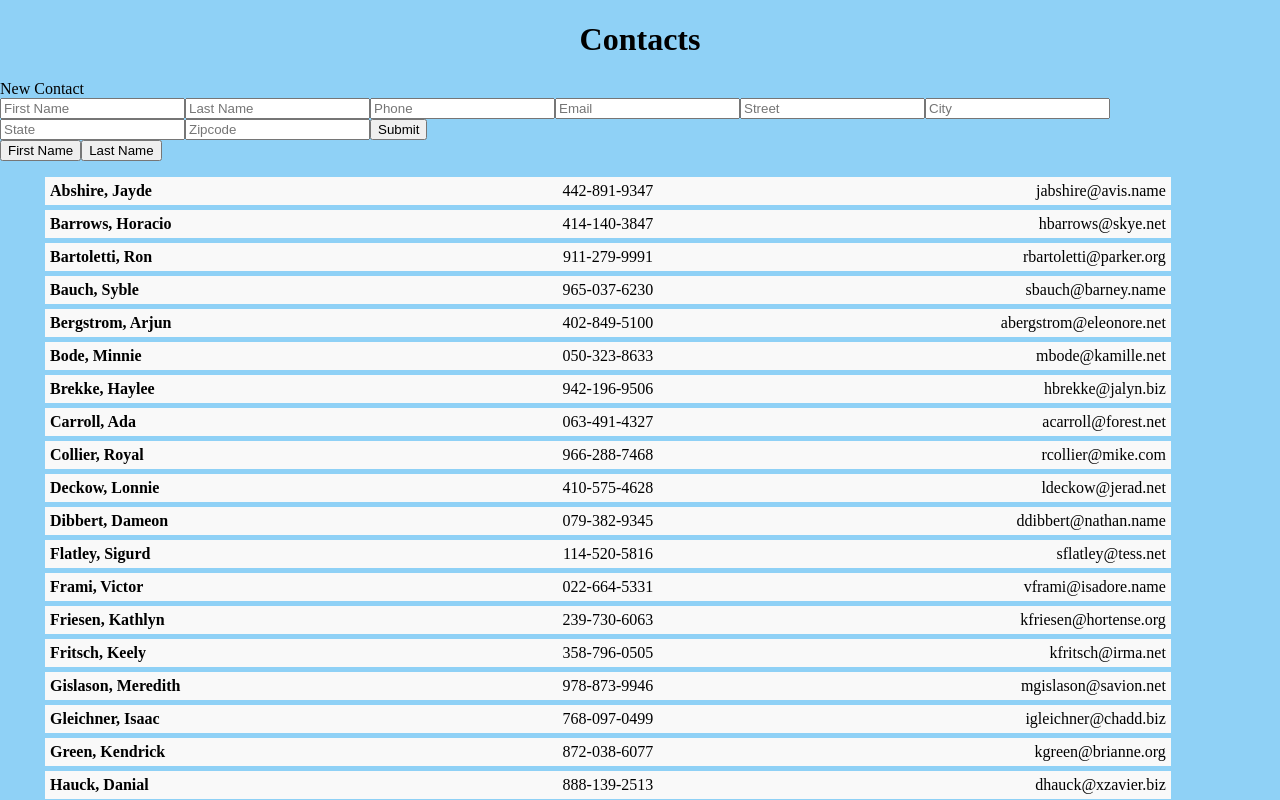
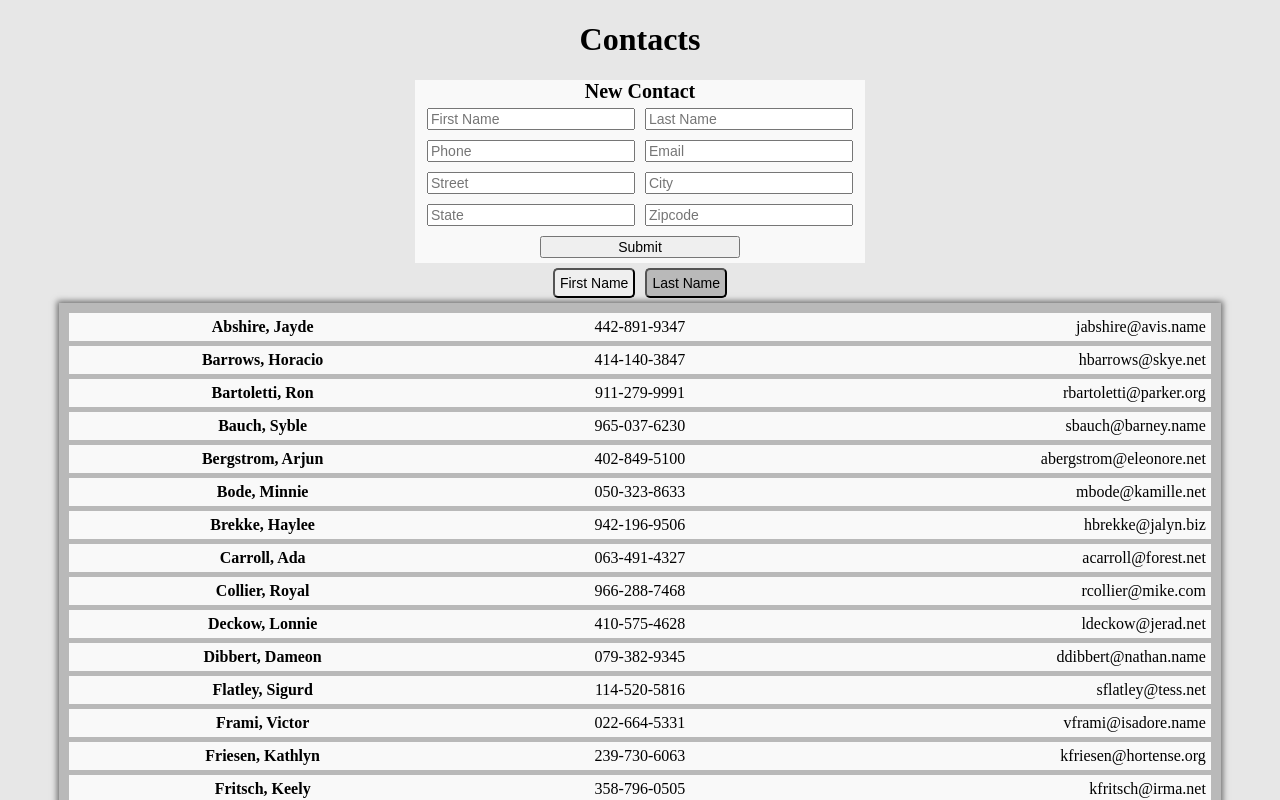
Before and after one commit to vbejgrowicz/Contact-List-App, a React app: page / in a window 1280 px wide. Shown: the top 800 px of the page. Built offline with nearby package versions, Linux system fonts and the light colour scheme.

Commit message:
Style: Add basic styling to list and form components

```diff
--- a/assets/stylesheets/style.scss
+++ b/assets/stylesheets/style.scss
@@ -1,21 +1,29 @@
 body {
-  background-color: #8FD1F6;
+  background-color: #E7E7E7;
   margin: 0;
   padding: 0;
   border: 0;
+  text-align: center;
 }
 
 h1 {
   text-align: center;
 }
 
+ul {
+  width: 90%;
+  background-color: #B9B9B9;
+  margin: auto;
+  list-style: none;
+  margin: 0 auto;
+  padding: 5px;
+  box-shadow: 0px 0px 6px 2px #6f6f6f;
   li {
-  list-style: none;
     background-color: #F9F9F9;
     margin: 5px;
     padding: 5px;
-  width: 90%;
     display: flex;
+    overflow: hidden;
 
     div {
       width: 33.33%;
@@ -31,3 +39,38 @@ li {
       }
     }
   }
+}
+
+button {
+  border-radius: 5px;
+  margin: 5px;
+  padding: 5px;
+  outline: none;
+  font-size: 14px;
+
+  &.selected {
+    background-color: #B9B9B9;
+  }
+}
+
+.contact-form {
+  display: flex;
+  flex-wrap: wrap;
+  background-color: #F9F9F9;
+  width: 450px;
+  justify-content: center;
+  margin: auto;
+
+  div {
+    display: block;
+    width: 100%;
+    text-align: center;
+    font-size: 20px;
+    font-weight: bold;
+  }
+  input {
+    margin: 5px;
+    font-size: 14px;
+    width: 200px;
+  }
+}
```
Lines whose indentation alone changed are shown as unchanged.
